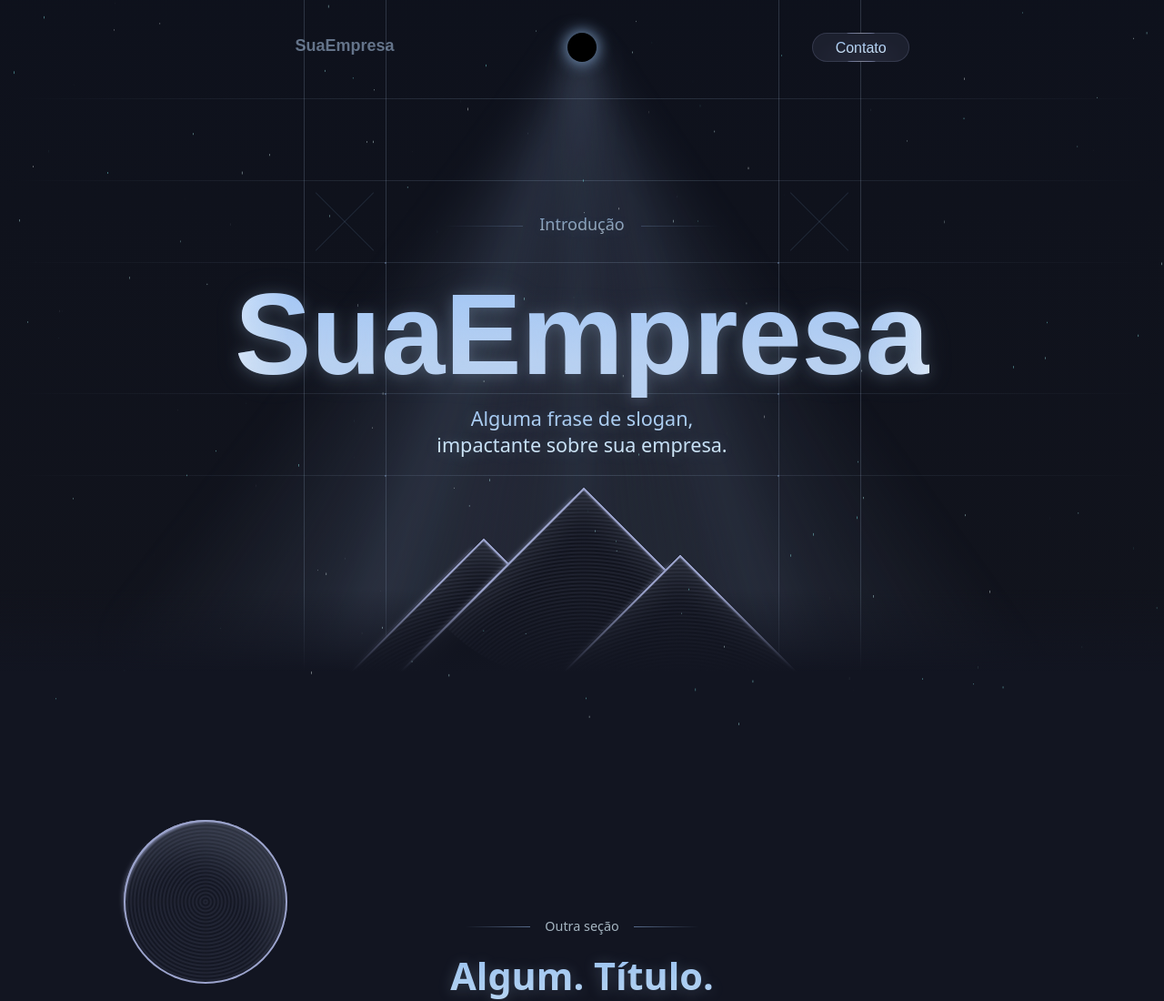
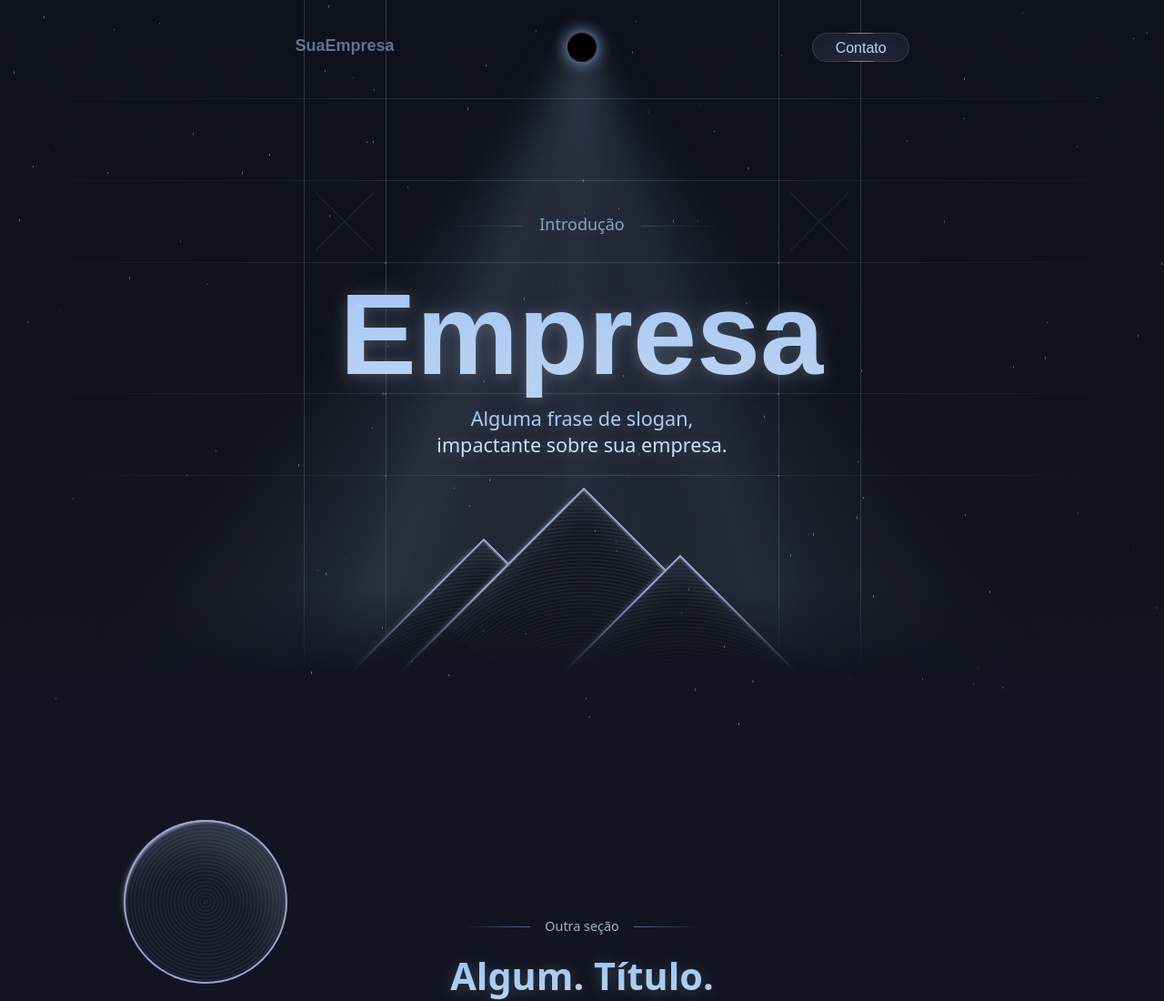
Before and after one commit to Krittz/modelo-b, a plain HTML site: page index.html in a window 1280 px wide. Shown: the top 1100 px of the page at 91% size. Drawn offline with Linux system fonts and the light colour scheme; a web font is replaced by a local one.

Commit message:
Alter title

```diff
--- a/index.html
+++ b/index.html
@@ -50,8 +50,8 @@
     </div>
     <div class="hero">
         <div class="heroT">
-            <h2>SuaEmpresa</h2>
-            <h2>SuaEmpresa</h2>
+            <h2>Empresa</h2>
+            <h2>Empresa</h2>
         </div>
     </div>
     <p class="heroP">Alguma frase de slogan, <br>
```
